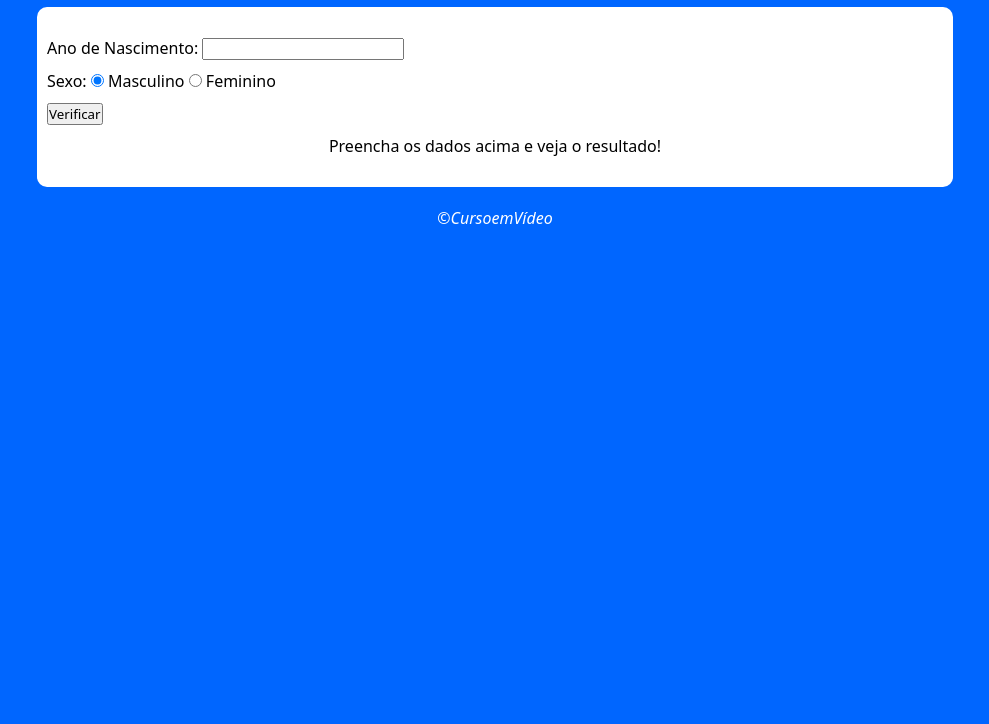
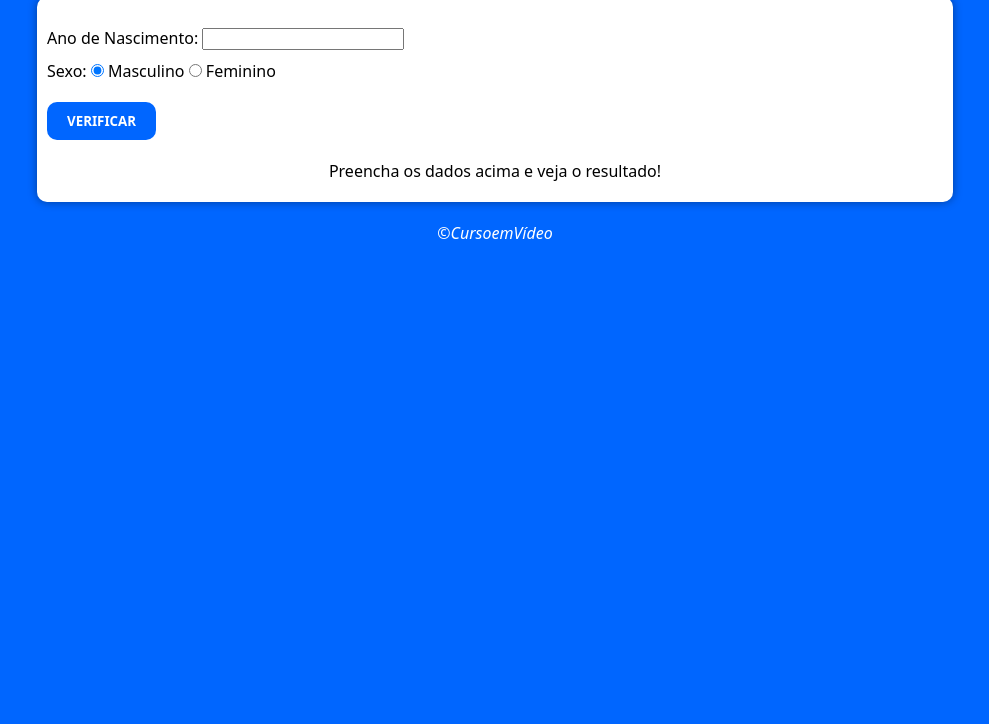
Before and after one commit to guilhermehenriquemartins/Exerc-cios-de-JavaScript, a plain HTML site: page Exercício 2/index.html in a window 1280 px wide. Shown: the part 76-800 px from the top of the page, without its empty margins (145-1134 px from the left). Drawn offline with Linux system fonts and the light colour scheme.

Commit message:
Conclusão Exercício 2 JavaScript

```diff
--- /dev/null
+++ b/Exercício 2/estilos/style.css
@@ -0,0 +1,65 @@
+@charset "UTF-8";
+
+* {
+    margin: 0px;
+    padding: 0px;
+    font-family:system-ui, -apple-system, BlinkMacSystemFont, 'Segoe UI', Roboto, Oxygen, Ubuntu, Cantarell, 'Open Sans', 'Helvetica Neue', sans-serif;
+}
+
+html, body {
+    width: 100vw;
+    height: 100vh;
+}
+
+body {
+    background-color: rgb(0, 102, 255);
+}
+
+h1 {
+    text-align: center;
+    color: white;
+    padding: 10px 0px 20px 0px;
+}
+
+section {
+    background-color: white;
+    width: 70vw;
+    margin: auto;
+    padding: 20px 10px;
+    border-radius: 10px;
+    box-shadow: 0px 0px 10px rgba(0, 0, 0, 0.40);
+}
+
+section p {
+    margin: 10px 0px;
+}
+
+#res {
+    text-align: center;
+    margin-top: 20px;
+}
+
+footer {
+    color: white;
+    text-align: center;
+    width: 60vw;
+    margin: auto;
+    margin-top: 20px;
+}
+
+input[type=submit] {
+    background-color: #0066FF;
+    color: white;
+    font-weight: bolder;
+    text-transform: uppercase;
+    border: none;
+    padding: 10px 20px;
+    border-radius: 10px;
+    margin-top: 10px;
+    cursor: pointer;
+}
+
+input[type=submit]:hover {
+    background-color: #00388c;
+    transition-duration: .2s;
+}
--- a/Exercício 2/index.html
+++ b/Exercício 2/index.html
@@ -5,28 +5,26 @@
     <meta http-equiv="X-UA-Compatible" content="IE=edge">
     <meta name="viewport" content="width=device-width, initial-scale=1.0">
     <title>Verificador de Idade</title>
-    <link rel="stylesheet" href="style.css">
+    <link rel="stylesheet" href="estilos/style.css">
 </head>
 <body>
     <header>
         <h1>Verificador de Idade</h1>
     </header>
     <section>
-        <div>
+        <div id="formulario">
             <p>
-                Ano de Nascimento:
-                <input type="number" name="txtano" id="txtano" min="0">
+                <label for="inasc">Ano de Nascimento:</label>
+                <input type="number" name="nasc" id="inasc">
             </p>
+
             <p>
                 Sexo:
-                <input type="radio" name="radsex" id="masc" checked>
-                <label for="masc">Masculino</label>
-                <input type="radio" name="radsex" id="fem">
+                <input type="radio" name="sx" id="mas" value="M" checked> <label for="mas" >Masculino</label>
+                <input type="radio" name="sx" id="fem" value="F">
                 <label for="fem">Feminino</label>
             </p>
-            <p>
-                <input type="button" value="Verificar" onclick="verificar()">
-            </p>
+            <input type="submit" value="Verificar" onclick="verificar()">
         </div>
         <div id="res">
             Preencha os dados acima e veja o resultado!
@@ -35,6 +33,6 @@
     <footer>
         <p>&copy;<em>CursoemVídeo</em></p>
     </footer>
-    <script src="script.js"></script>
+    <script src="programando.js"></script>
 </body>
 </html>
--- /dev/null
+++ b/Exercício 2/programando.js
@@ -0,0 +1,43 @@
+function verificar() {
+    var data = new Date()
+    var agora = data.getFullYear()
+    var ano = window.document.getElementById('inasc')
+
+    if (ano.value.length == 0 || ano.value > agora) {
+        window.alert('[ERRO] Verifique os dados e tente novamente!')
+    } else {
+        var sexo = window.document.getElementsByName('sx')
+        var resultado = window.document.querySelector('div#res')
+        var genero = ''
+        var idade = agora - Number(ano.value)
+        var imagem = window.document.createElement('img')
+        imagem.setAttribute('id','foto')
+        if (sexo[0].checked) {
+            genero = 'Homem'
+            if (idade >= 0 && idade < 10) {
+                imagem.setAttribute('src','bebe-homem.png')
+            } else if (idade < 21) {
+                imagem.setAttribute('src','jovem-homem.png')
+            } else if (idade > 21 && idade < 60) {
+                imagem.setAttribute('src','adulto-homem.png')
+            } else if (idade >= 60) {
+                imagem.setAttribute('src','idoso-homem.png')
+            }
+        } else if (sexo[1].checked) {
+            genero = 'Mulher'
+            if (idade >= 0 && idade < 10) {
+                imagem.setAttribute('src','bebe-mulher.png')
+            } else if (idade < 21) {
+                imagem.setAttribute('src','jovem-mulher.png')
+            } else if (idade > 21 && idade < 60) {
+                imagem.setAttribute('src','adulto-mulher.png')
+            } else if (idade >= 60) {
+                imagem.setAttribute('src','idosa-mulher.png')
+            }
+        }
+        imagem.style.width = '300px'
+        imagem.style.marginTop = '20px'
+        resultado.innerHTML = `Detectamos ${genero} com ${idade} anos de idade!`
+        resultado.appendChild(imagem)
+    }
+}
--- a/Exercício 2/script.js
+++ /dev/null
@@ -1,11 +0,0 @@
-function verificar() {
-    var data = new Date()
-    var ano = data.getFullYear()
-    var fano = document.getElementById('txtano')
-    var res = document.querySelector('div#res')
-    if (fano.value.length == 0 || fano.value > ano) {
-        window.alert('[ERRO] Verifique os dados e tente novamente!')
-    } else {
-        window.alert('tudo ok')
-    }
-}
--- a/Exercício 2/style.css
+++ /dev/null
@@ -1,44 +0,0 @@
-@charset "UTF-8";
-
-* {
-    margin: 0px;
-    padding: 0px;
-    font-family: system-ui, -apple-system, BlinkMacSystemFont, 'Segoe UI', Roboto, Oxygen, Ubuntu, Cantarell, 'Open Sans', 'Helvetica Neue', sans-serif;
-}
-
-html, body {
-    width: 100vw;
-    height: 100vh;
-}
-
-body {
-    background-color: rgb(0, 102, 255);
-}
-
-h1 {
-    text-align: center;
-    color: white;
-    padding-top: 20px;
-}
-
-section {
-    background-color: white;
-    width: 70vw;
-    margin: 20px auto;
-    padding: 20px 10px;
-    border-radius: 10px;
-}
-
-p {
-    margin: 10px 0px;
-}
-
-footer {
-    color: white;
-    text-align: center;
-}
-
-#res {
-    margin: 10px auto;
-    text-align: center;
-}
```
Also changed, not shown: Exercício 2/adulto-homem.png (added), Exercício 2/adulto-mulher.png (added), Exercício 2/bebe-homem.png (added), Exercício 2/bebe-mulher.png (added), Exercício 2/idosa-mulher.png (added), Exercício 2/idoso-homem.png (added), 10 other files.
